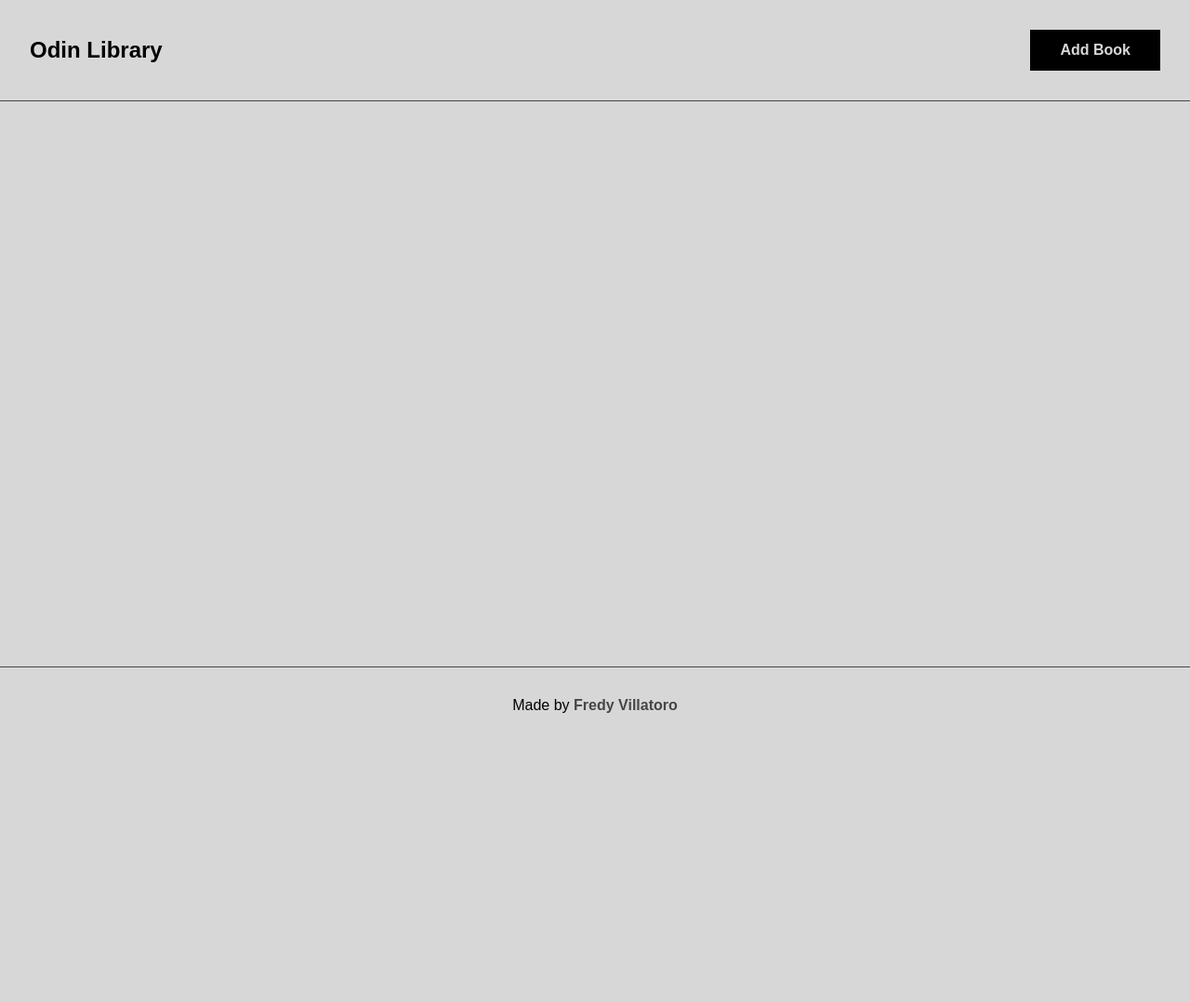
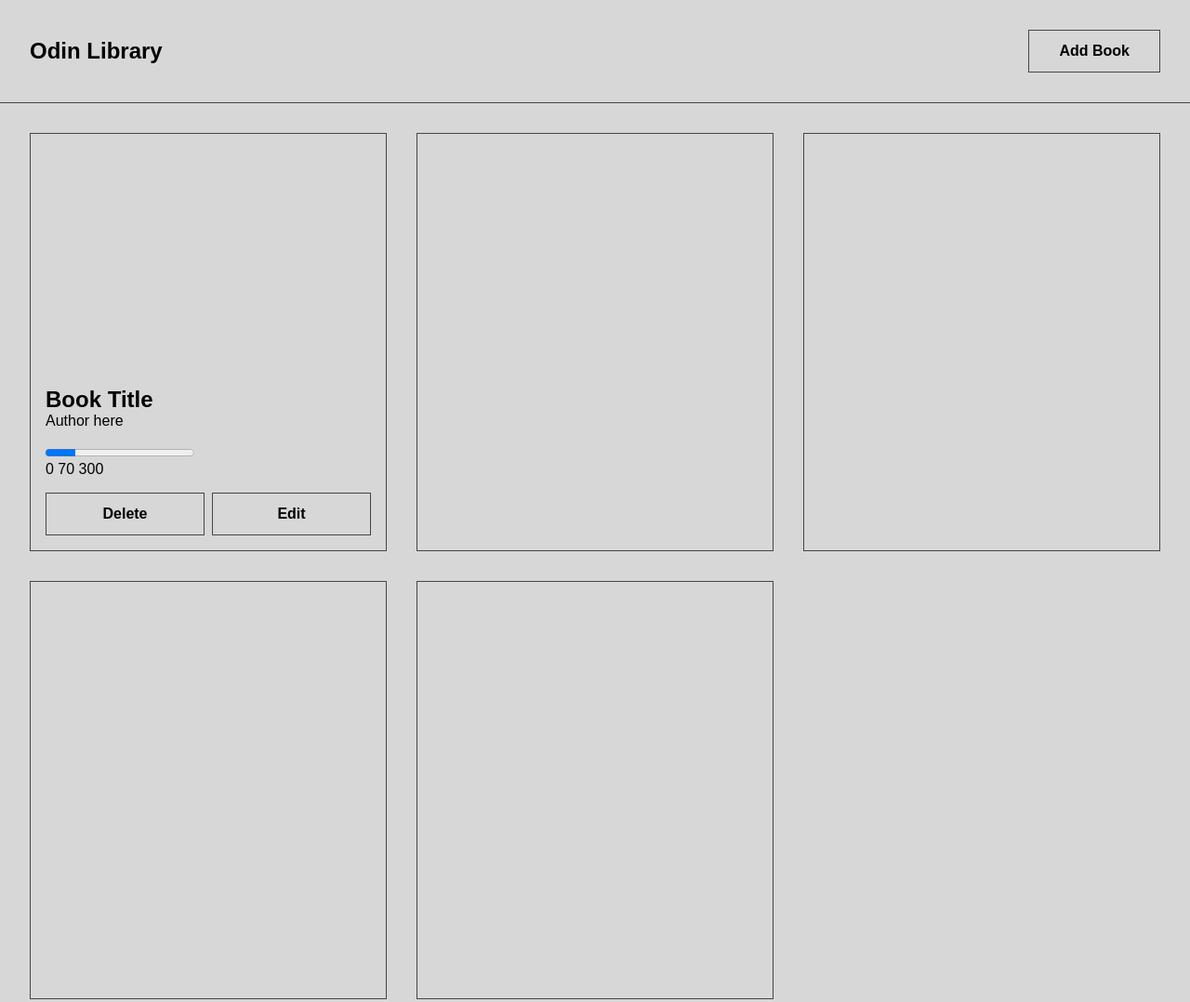
Before and after one commit to Mindmazing/odin-book, a plain HTML site: page index.html in a window 1280 px wide. Shown: the top 1078 px of the page at 93% size. Before the commit the page ends 800 px from the top, so only its background shows below. Drawn offline with Linux system fonts and the light colour scheme.

Commit message:
design book cards and style buttons

```diff
--- a/CSS/style.css
+++ b/CSS/style.css
@@ -9,12 +9,18 @@ button {
   font: inherit;
 }
 
+input,
+img {
+  width: 100%;
+}
+
 /* Global Styles */
 
 :root {
   --primary: rgb(215, 215, 215);
   --secondary: rgb(0, 0, 0);
   --accent: rgb(70, 70, 70);
+  --border: 1.5px solid var(--accent);
 }
 
 body {
@@ -39,18 +45,20 @@ a {
 }
 
 button {
-  background-color: var(--_btn-background, var(--secondary));
-  color: var(--_btn-color, var(--primary));
+  background-color: var(--_btn-background, var(--primary));
+  color: var(--_btn-color, var(--secondary));
+  border: var(--_border, var(--border));
 
+  font-size: 1em;
   padding: 0.8em 2em;
   font-weight: bold;
   cursor: pointer;
-  border: none;
   transition: 0.3s;
 }
 
 button:hover {
-  opacity: 0.7;
+  --_btn-background: var(--secondary);
+  --_btn-color: var(--primary);
 }
 
 /* Header Styles */
@@ -58,7 +66,7 @@ header {
   display: flex;
   align-items: center;
   justify-content: space-between;
-  border-bottom: 1px solid var(--accent);
+  border-bottom: var(--border);
 }
 
 /* Main Styles */
@@ -66,8 +74,48 @@ main {
   flex: 1;
 }
 
+.books-container {
+  flex: 1;
+  display: grid;
+  grid-template-columns: repeat(auto-fit, minmax(300px, 1fr));
+  grid-template-rows: 450px;
+  grid-auto-rows: 450px;
+  gap: 2em;
+}
+
+/* card style */
+.book-card {
+  border: var(--border);
+  display: flex;
+  flex-direction: column;
+  justify-content: space-between;
+}
+
+.book-details {
+  padding: 1em;
+  display: flex;
+  gap: 1em;
+  flex-direction: column;
+}
+
+.book-buttons {
+  display: flex;
+  gap: 0.5em;
+}
+
+.book-buttons > button {
+  flex: 1;
+}
+
+.delete-btn:hover {
+  --_btn-background: var(--primary);
+  border: none;
+  outline: 2px solid red;
+  --_btn-color: red;
+}
+
 /* Footer Styles */
 footer {
-  border-top: 1px solid var(--accent);
+  border-top: var(--border);
   text-align: center;
 }
--- a/index.html
+++ b/index.html
@@ -14,6 +14,34 @@
     </header>
     <main>
       <div class="books-container">
+        <div class="book-card">
+          <div class="book-header">
+            <img src="" alt="" />
+          </div>
+          <div class="book-details">
+            <div book-title>
+              <h2>Book Title</h2>
+              <span>Author here</span>
+            </div>
+            <div class="book-progress">
+              <progress max="200" value="40" id="book-progress"></progress>
+              <div class="progress-numbers">
+                <span>0</span>
+                <span>70</span>
+                <span>300</span>
+              </div>
+            </div>
+            <div class="book-buttons">
+              <button class="delete-btn">Delete</button>
+              <button class="edit-btn">Edit</button>
+            </div>
+          </div>
+        </div>
+        <div class="book-card"></div>
+        <div class="book-card"></div>
+
+        <div class="book-card"></div>
+
         <div class="book-card"></div>
       </div>
     </main>
```
